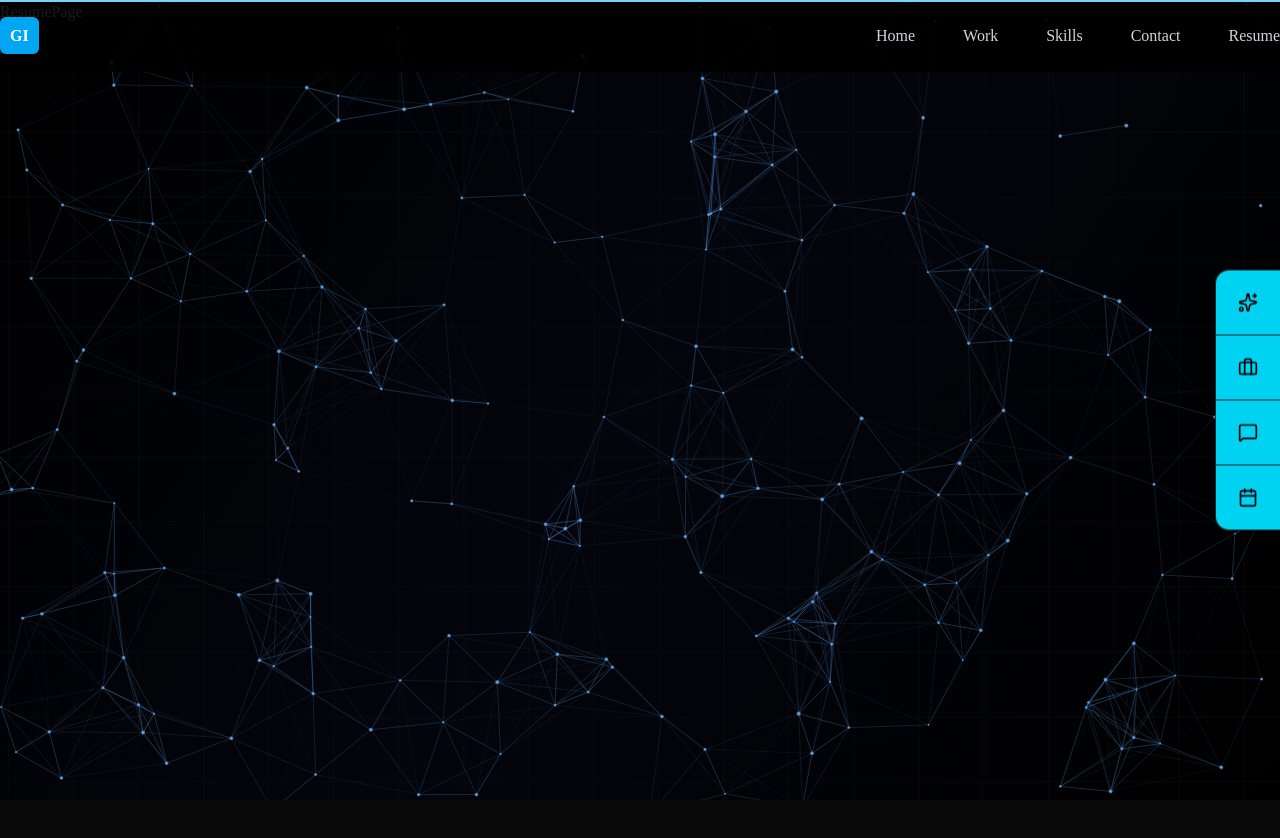
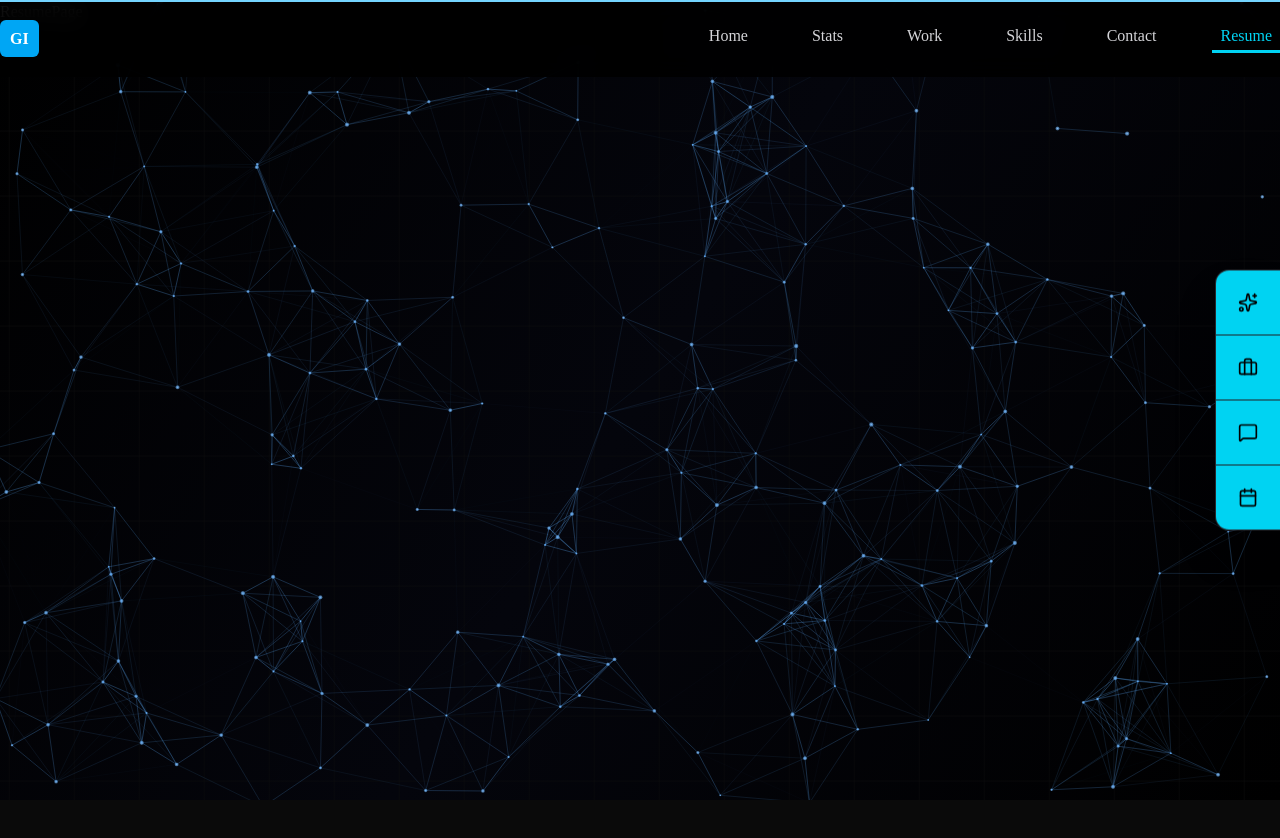
Before and after one commit to giorgi473/webPortfolio, a Next.js app: page /resume in a window 1280 px wide. Shown: the top 838 px of the page. Before the commit the page ends 800 px from the top, so only its background shows below. Built offline with nearby package versions, Linux system fonts and the light colour scheme.

Commit message:
feat: update Header component scroll  with fixed blue theme and grid

```diff
--- a/app/(route)/resume/page.tsx
+++ b/app/(route)/resume/page.tsx
@@ -1,5 +1,5 @@
 function ResumePage() {
-  return <div>ResumePage</div>;
+  return <div className="min-h-[2000px]">ResumePage</div>;
 }
 
 export default ResumePage;
--- a/app/globals.css
+++ b/app/globals.css
@@ -45,7 +45,8 @@
   --radius-2xl: calc(var(--radius) * 1.8);
   --radius-3xl: calc(var(--radius) * 2.2);
   --radius-4xl: calc(var(--radius) * 2.6);
-  --animate-shimmer-slide: shimmer-slide var(--speed) ease-in-out infinite alternate;
+  --animate-shimmer-slide: shimmer-slide var(--speed) ease-in-out infinite
+    alternate;
   --animate-spin-around: spin-around calc(var(--speed) * 2) infinite linear;
   @keyframes shimmer-slide {
     to {
@@ -56,10 +57,12 @@
     0% {
       transform: translateZ(0) rotate(0);
     }
-  15%, 35% {
+    15%,
+    35% {
       transform: translateZ(0) rotate(90deg);
     }
-  65%, 85% {
+    65%,
+    85% {
       transform: translateZ(0) rotate(270deg);
     }
     100% {
@@ -145,7 +148,7 @@
     @apply bg-background text-foreground;
   }
   html {
-    @apply font-sans;
+    @apply font-sans scroll-smooth;
   }
 }
 
--- a/app/page.tsx
+++ b/app/page.tsx
@@ -18,7 +18,7 @@ function PortfolioPage() {
     <Wrapper className="mx-auto">
       <div className="text-white">
         <article>
-          <section>
+          <section id="home" className="scroll-mt-28">
             <Hero />
             <TerminalDemo />
             <div className="space-y-20">
@@ -50,7 +50,7 @@ function PortfolioPage() {
               <DottedDivider />
             </div>
           </section>
-          <section className="my-24">
+          <section id="stats" className="my-24">
             <StatsSection />
           </section>
           <DottedDivider />
@@ -68,11 +68,11 @@ function PortfolioPage() {
             />
           </section>
           <DottedDivider />
-          <section className="my-28">
+          <section id="work" className="my-28 scroll-mt-28">
             <FeaturedProjects />
           </section>
           <DottedDivider />
-          <section className="my-20">
+          <section id="skills" className="my-20 scroll-mt-28">
             <SkillsSection />
           </section>
           <DottedDivider />
@@ -80,7 +80,7 @@ function PortfolioPage() {
             <FeatureGrid />
           </section>
           <DottedDivider />
-          <section className="my-16">
+          <section id="contact" className="my-16 scroll-mt-28">
             <ContactSection />
           </section>
         </article>
--- a/components/ContactSection.tsx
+++ b/components/ContactSection.tsx
@@ -5,7 +5,6 @@ import { Controller, useForm } from "react-hook-form";
 import { toast } from "sonner";
 import * as z from "zod";
 import { Send } from "lucide-react";
-
 import { Button } from "@/components/ui/button";
 import {
   Field,
@@ -59,10 +58,12 @@ const ContactSection = () => {
         </p>
       </div>
       <div className="grid grid-cols-1 md:grid-cols-2 gap-16 items-center">
-        <div className="space-y-6">
-          <h3 className="text-2xl font-semibold mb-6">Send a Message</h3>
+        <div>
+          <h3 className="text-2xl font-semibold mb-6 text-cyan-400">
+            Send a Message
+          </h3>
           <form id="contact-form" onSubmit={form.handleSubmit(onSubmit)}>
-            <FieldGroup className="space-y-5">
+            <FieldGroup className="space-y-1">
               <Controller
                 name="name"
                 control={form.control}
@@ -72,7 +73,7 @@ const ContactSection = () => {
                     <Input
                       {...field}
                       placeholder="Your name"
-                      className="bg-white/5 border-white/10 rounded-xl p-6 focus:ring-cyan-500/50"
+                      className="bg-slate-950/50 border-white/10 rounded-sm p-6 focus:ring-cyan-500/50"
                       aria-invalid={fieldState.invalid}
                     />
                     {fieldState.invalid && (
@@ -93,7 +94,7 @@ const ContactSection = () => {
                       {...field}
                       type="email"
                       placeholder="your.email@example.com"
-                      className="bg-white/5 border-white/10 rounded-xl p-6 focus:ring-cyan-500/50"
+                      className="bg-slate-950/50 border-white/10 rounded-sm p-6 focus:ring-cyan-500/50"
                       aria-invalid={fieldState.invalid}
                     />
                     {fieldState.invalid && (
@@ -115,7 +116,7 @@ const ContactSection = () => {
                         {...field}
                         placeholder="Tell me about your project..."
                         rows={5}
-                        className="bg-white/5 border-white/10 rounded-xl p-4 resize-none min-h-32 focus:ring-cyan-500/50"
+                        className="bg-slate-950/50 border-white/10 rounded-sm p-4 resize-none min-h-32 focus:ring-cyan-500/50"
                         aria-invalid={fieldState.invalid}
                       />
                     </InputGroup>
@@ -127,7 +128,7 @@ const ContactSection = () => {
               />
               <Button
                 type="submit"
-                className="w-full h-14 bg-linear-to-r from-cyan-500 to-blue-600 hover:opacity-90 text-white font-bold rounded-xl flex items-center justify-center gap-2 transition-all active:scale-[0.98] shadow-lg shadow-cyan-500/20"
+                className="w-full h-14  bg-cyan-400 cursor-pointer text-white font-bold rounded-sm flex items-center justify-center gap-2 transition-all active:scale-[0.98]"
               >
                 Send Message <Send size={18} />
               </Button>
--- a/components/shared/Header.tsx
+++ b/components/shared/Header.tsx
@@ -1,35 +1,249 @@
+"use client";
+
 import Link from "next/link";
+import { useEffect, useMemo, useState, useRef } from "react";
+import { useRouter, usePathname } from "next/navigation";
 import Wrapper from "@/components/shared/Wrapper";
 import { ScrollProgress } from "@/components/ui/scroll-progress";
 import Logo from "@/components/Logo";
+import { Menu, X } from "lucide-react"; // ან შეგიძლია react-icons
+
+const SCROLL_TARGET_KEY = "scroll-target-section";
 
 function Header() {
+  const router = useRouter();
+  const pathname = usePathname();
+
+  const navItems = useMemo(
+    () => [
+      { id: "home", label: "Home", path: "/" },
+      { id: "stats", label: "Stats", path: "/" },
+      { id: "work", label: "Work", path: "/" },
+      { id: "skills", label: "Skills", path: "/" },
+      { id: "contact", label: "Contact", path: "/" },
+      { id: "resume", label: "Resume", path: "/resume" },
+    ],
+    [],
+  );
+
+  const [activeSection, setActiveSection] = useState<string>("home");
+  const [isMobileMenuOpen, setIsMobileMenuOpen] = useState(false);
+  const isClickScrolling = useRef(false);
+
+  const scrollToSection = (id: string) => {
+    const el = document.getElementById(id);
+    if (!el) return;
+
+    const headerOffset = 100;
+    const top = el.getBoundingClientRect().top + window.scrollY - headerOffset;
+
+    isClickScrolling.current = true;
+    setActiveSection(id);
+
+    window.scrollTo({
+      top,
+      behavior: "smooth",
+    });
+
+    setTimeout(() => {
+      isClickScrolling.current = false;
+    }, 700);
+  };
+
+  // scroll tracking მხოლოდ "/"-ზე
+  useEffect(() => {
+    const handleScroll = () => {
+      if (isClickScrolling.current) return;
+      if (pathname !== "/") return;
+
+      const scrollY = window.scrollY;
+      const offset = 120;
+
+      let found: string | null = null;
+
+      for (const item of navItems) {
+        const el = document.getElementById(item.id);
+        if (!el) continue;
+
+        const top = el.offsetTop - offset;
+        const bottom = top + el.offsetHeight;
+
+        if (scrollY >= top && scrollY < bottom) {
+          found = item.id;
+          break;
+        }
+      }
+
+      if (found && found !== activeSection) {
+        setActiveSection(found);
+      }
+    };
+
+    window.addEventListener("scroll", handleScroll, { passive: true });
+
+    return () => window.removeEventListener("scroll", handleScroll);
+  }, [navItems, activeSection, pathname]);
+
+  // როცა home-ზე დავბრუნდებით, ვამოწმებთ sessionStorage-ს
+  useEffect(() => {
+    if (pathname !== "/") return;
+
+    const target = window.sessionStorage.getItem(SCROLL_TARGET_KEY);
+
+    if (target) {
+      window.sessionStorage.removeItem(SCROLL_TARGET_KEY);
+      setTimeout(() => {
+        scrollToSection(target);
+      }, 100);
+    } else {
+      setActiveSection("home");
+    }
+  }, [pathname]);
+
+  const handleLogoClick = () => {
+    if (pathname !== "/") {
+      window.sessionStorage.setItem(SCROLL_TARGET_KEY, "home");
+      setActiveSection("home");
+      router.push("/");
+    } else {
+      scrollToSection("home");
+    }
+  };
+
+  // მთავარი: ნავიგაციის click
+  const handleNavClick = (item: { id: string; path: string }) => {
+    setIsMobileMenuOpen(false); // მობილურ მენიუს დახურვა
+
+    if (item.path === "/resume") {
+      setActiveSection("resume");
+      router.push("/resume");
+      return;
+    }
+
+    // თუ უკვე "/"-ზე ვართ, უბრალოდ scroll
+    if (pathname === "/") {
+      scrollToSection(item.id);
+      return;
+    }
+
+    // თუ სხვა გვერდზე ვართ (მაგ: /resume):
+    // 1) ვინახავთ რომ უნდა წავიდეთ ამ სექციაზე
+    // 2) გადავდივართ "/"-ზე
+    setActiveSection(item.id);
+    window.sessionStorage.setItem(SCROLL_TARGET_KEY, item.id);
+    router.push("/");
+  };
+
+  const getActiveNavItem = () => {
+    if (pathname === "/resume") return "resume";
+    return activeSection;
+  };
+
+  const toggleMobileMenu = () => {
+    setIsMobileMenuOpen(!isMobileMenuOpen);
+  };
+
   return (
-    <header className="bg-black/90 fixed top-0 w-full z-50 py-6">
+    <header className="bg-black/90 fixed top-0 w-full z-50 py-4 md:py-6 backdrop-blur-md">
       <ScrollProgress />
-      <Wrapper className="mx-auto">
+      <Wrapper className="mx-auto px-4 sm:px-0">
         <nav className="flex items-center justify-between">
-          <div className="text-white">
+          {/* Logo */}
+          <div
+            className="text-white cursor-pointer shrink-0"
+            onClick={handleLogoClick}
+          >
             <Logo />
           </div>
-          <ul className="flex items-center gap-12 select-none text-zinc-300">
-            <li>
-              <Link href={""}>Home</Link>
-            </li>
-            <li>
-              <Link href={""}>Work</Link>
-            </li>
-            <li>
-              <Link href={""}>Skills</Link>
-            </li>
-            <li>
-              <Link href={""}>Contact</Link>
-            </li>
-            <li>
-              <Link href={"/resume"}>Resume</Link>
-            </li>
+
+          {/* Desktop Menu */}
+          <ul className="hidden md:flex items-center gap-6 lg:gap-12 select-none text-zinc-300">
+            {navItems.map((item) => {
+              const isActive = getActiveNavItem() === item.id;
+
+              if (item.path === "/resume") {
+                return (
+                  <li key={item.id}>
+                    <Link
+                      href="/resume"
+                      onClick={() => setActiveSection("resume")}
+                      className={[
+                        "inline-block px-2 pb-0.5 border-b-3 transition-colors cursor-pointer text-sm lg:text-base",
+                        isActive
+                          ? "text-cyan-400 border-cyan-400"
+                          : "border-transparent hover:border-cyan-400 hover:text-white",
+                      ].join(" ")}
+                      aria-current={isActive ? "page" : undefined}
+                    >
+                      {item.label}
+                    </Link>
+                  </li>
+                );
+              }
+
+              return (
+                <li key={item.id}>
+                  <button
+                    type="button"
+                    onClick={() => handleNavClick(item)}
+                    className={[
+                      "inline-block px-2 pb-0.5 border-b-3 transition-colors cursor-pointer text-sm lg:text-base",
+                      isActive
+                        ? "text-cyan-400 border-cyan-400"
+                        : "border-transparent hover:border-cyan-400 hover:text-white",
+                    ].join(" ")}
+                    aria-current={isActive ? "page" : undefined}
+                  >
+                    {item.label}
+                  </button>
+                </li>
+              );
+            })}
           </ul>
+
+          {/* Mobile menu button */}
+          <button
+            className="md:hidden p-2 -mr-1 rounded-lg hover:bg-white/10 transition-all duration-200 flex items-center justify-center w-10 h-10"
+            onClick={toggleMobileMenu}
+            aria-label={isMobileMenuOpen ? "დახურვა" : "მენიუ"}
+          >
+            {isMobileMenuOpen ? (
+              <X className="w-6 h-6 text-white" />
+            ) : (
+              <Menu className="w-6 h-6 text-white" />
+            )}
+          </button>
         </nav>
+
+        {/* Mobile Menu */}
+        {isMobileMenuOpen && (
+          <div className="md:hidden mt-4 pb-4 pt-2 border-t border-white/10 animate-in slide-in-from-top-4 duration-300">
+            <ul className="flex flex-col gap-2">
+              {navItems.map((item) => {
+                const isActive = getActiveNavItem() === item.id;
+                return (
+                  <li key={item.id}>
+                    <button
+                      type="button"
+                      onClick={() => handleNavClick(item)}
+                      className={[
+                        "w-full text-left py-3 px-4 rounded-xl text-base transition-all duration-200 flex items-center gap-3",
+                        isActive
+                          ? "bg-linear-to-r from-cyan-400/20 to-cyan-500/20 text-cyan-400 border-r-4 border-cyan-400 shadow-lg"
+                          : "hover:bg-white/10 hover:text-white hover:translate-x-1",
+                      ].join(" ")}
+                    >
+                      <div
+                        className={`w-2 h-2 rounded-full transition-all ${isActive ? "bg-cyan-400 scale-125" : "bg-zinc-500"}`}
+                      />
+                      {item.label}
+                    </button>
+                  </li>
+                );
+              })}
+            </ul>
+          </div>
+        )}
       </Wrapper>
     </header>
   );
```
Also changed, not shown: components/LogoLoop.tsx (indentation only). Lines whose indentation alone changed are shown as unchanged.
